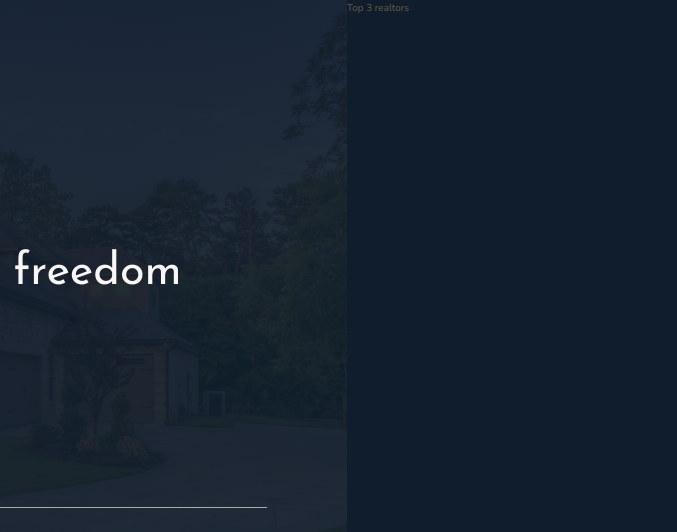
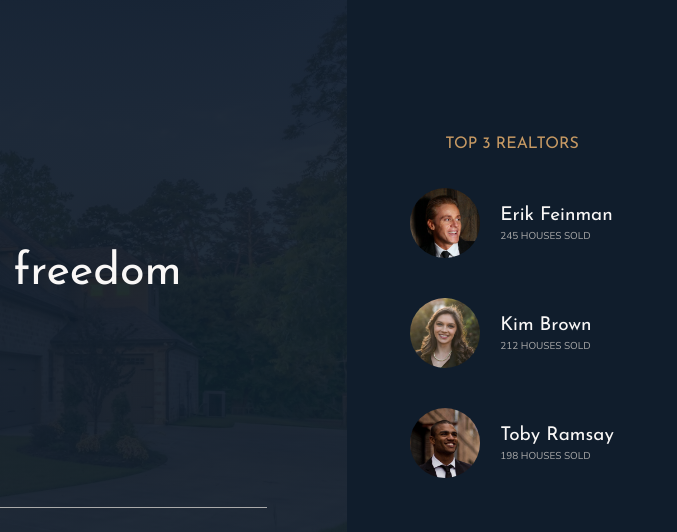
Before and after one commit to DmitryDoroshko/nexter, a website: page index.html in a window 1280 px wide. Shown: the top 532 px of the page, 603-1280 px from the left. Drawn offline with nearby package versions, Linux system fonts and the light colour scheme.

Commit message:
Realtors part done

```diff
--- a/index.html
+++ b/index.html
@@ -33,7 +33,38 @@
             </div>
         </header>
         <!-- HEADER END -->
-        <div class="realtors">Top 3 realtors</div>
+        <div class="realtors">
+            <h3 class="heading-3 u-center-item-horizontally">Top 3 realtors</h3>
+            <div class="realtors__list">
+                <img
+                    src="img/realtor-1.jpeg"
+                    alt="Realtor 1"
+                    class="realtors__img"
+                />
+                <div class="realtors__details">
+                    <h4 class="heading-4 heading-4--light">Erik Feinman</h4>
+                    <p class="realtors__sold">245 houses sold</p>
+                </div>
+                <img
+                    src="img/realtor-2.jpeg"
+                    alt="Realtor 2"
+                    class="realtors__img"
+                />
+                <div class="realtors__details">
+                    <h4 class="heading-4 heading-4--light">Kim Brown</h4>
+                    <p class="realtors__sold">212 houses sold</p>
+                </div>
+                <img
+                    src="img/realtor-3.jpeg"
+                    alt="Realtor 3"
+                    class="realtors__img"
+                />
+                <div class="realtors__details">
+                    <h4 class="heading-4 heading-4--light">Toby Ramsay</h4>
+                    <p class="realtors__sold">198 houses sold</p>
+                </div>
+            </div>
+        </div>
         <!-- REALTORS END -->
         <section class="features">
             <div class="feature">
--- a/sass/_realtors.scss
+++ b/sass/_realtors.scss
@@ -1,4 +1,31 @@
 .realtors {
     background-color: $color-secondary;
     grid-column: col-end 6 / full-end;
+    display: grid;
+    justify-content: center;
+    align-content: center;
+
+    &__list {
+        padding: 3rem;
+        display: grid;
+        grid-template-columns: min-content max-content;
+        column-gap: 2rem;
+        row-gap: 5vh;
+        align-items: center;
+    }
+
+    &__img {
+        width: 7rem;
+        border-radius: 50%;
+        display: block;
+    }
+
+    &__details {
+    }
+
+    &__sold {
+        text-transform: uppercase;
+        color: $color-grey-light-2;
+        margin-top: -3px;
+    }
 }
--- a/sass/_typography.scss
+++ b/sass/_typography.scss
@@ -75,3 +75,7 @@
 .mb-huge {
     margin-bottom: 8rem;
 }
+
+.u-center-item-horizontally {
+    margin: 0 auto;
+}
```
Also changed, not shown: css/style.css.
